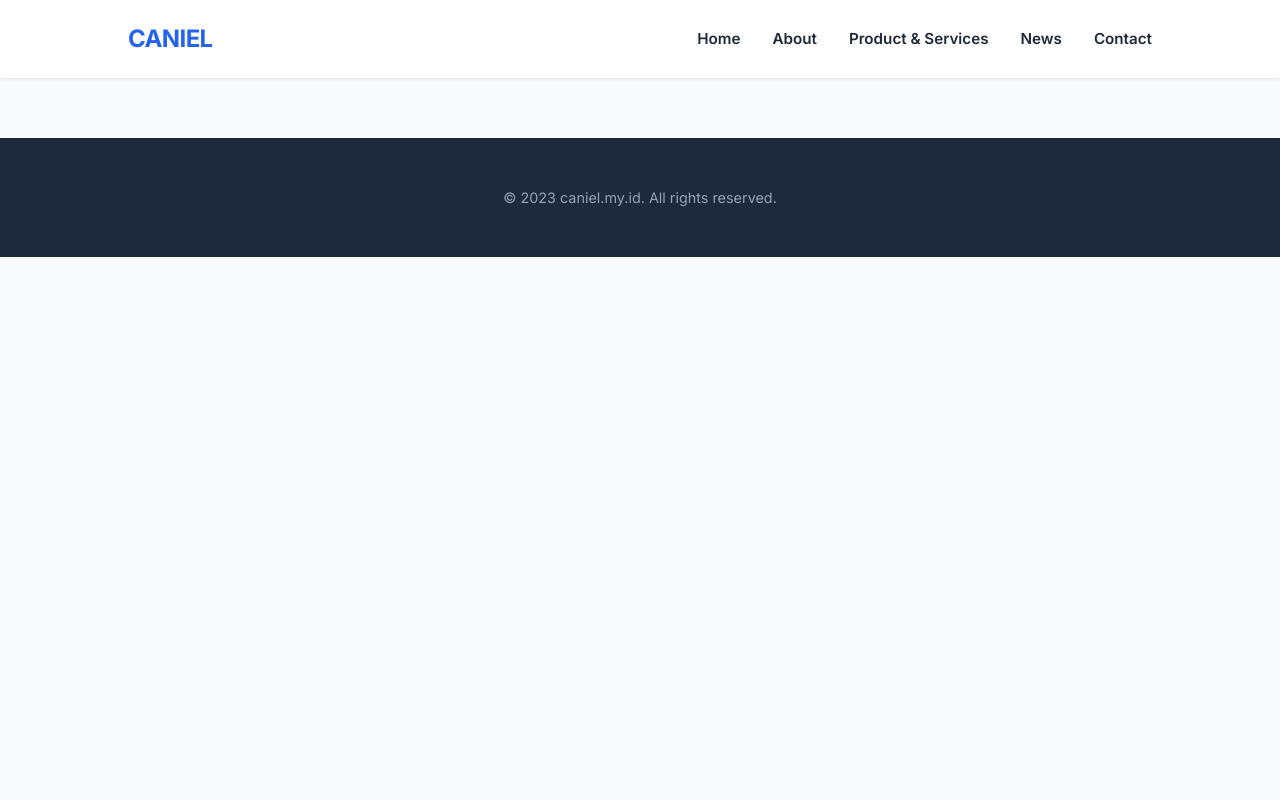
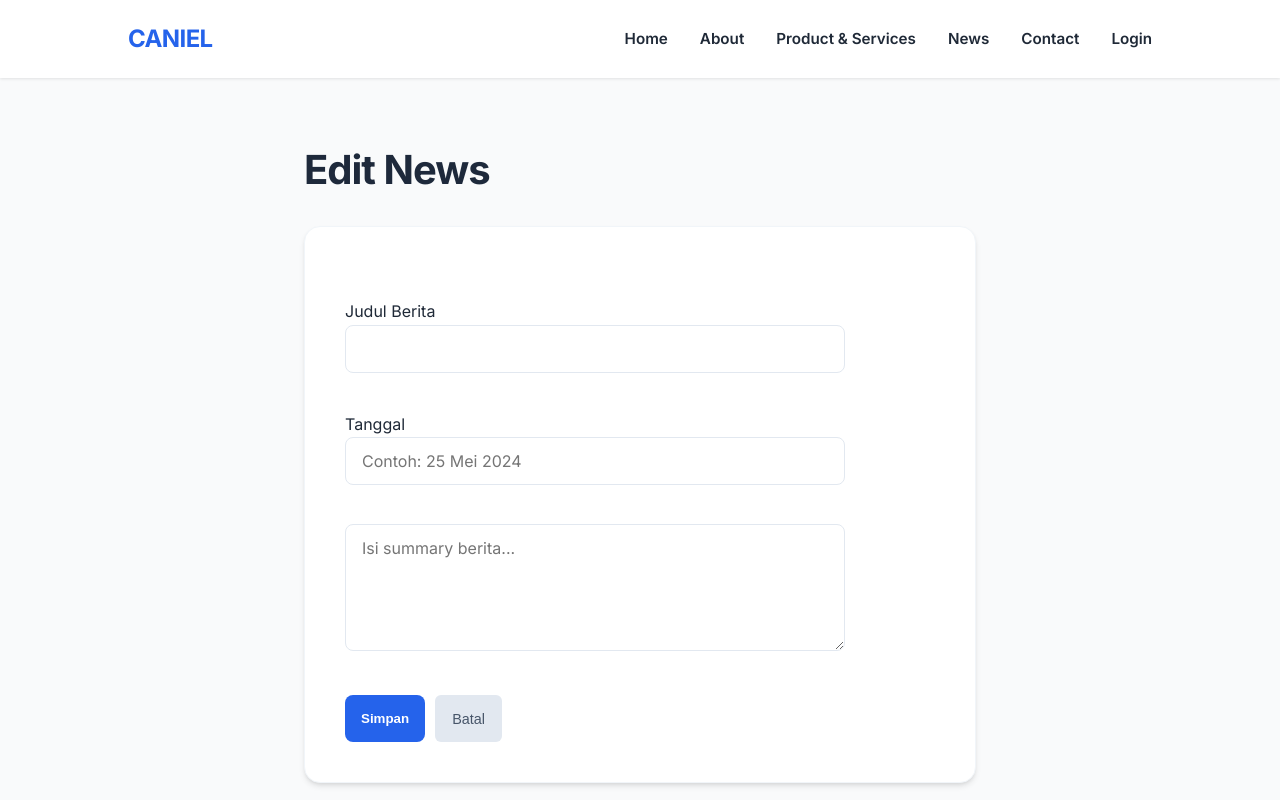
Before and after one commit to AlexFuad/website, a React (Create React App) app: page /admin/edit/1 in a window 1280 px wide. Shown: the top 800 px of the page. Built offline with nearby package versions, Linux system fonts and the light colour scheme.

Commit message:
Update dengan Modul Login Admin

```diff
--- /dev/null
+++ b/src/AdminDashboard.js
@@ -0,0 +1,66 @@
+import React, { useState, useEffect } from 'react';
+import { Link, useNavigate } from 'react-router-dom';
+import { useAuth } from './AuthContext';
+
+const AdminDashboard = () => {
+  const [blogs, setBlogs] = useState([]);
+  const { isAuthenticated, logout } = useAuth();
+  const navigate = useNavigate();
+
+  useEffect(() => {
+    if (!isAuthenticated) navigate('/login');
+    const savedBlogs = JSON.parse(localStorage.getItem('caniel_blogs')) || [];
+    setBlogs(savedBlogs);
+  }, [isAuthenticated, navigate]);
+
+  const deleteBlog = (id) => {
+    if (window.confirm('Hapus berita ini?')) {
+      const updated = blogs.filter(b => b.id !== id);
+      localStorage.setItem('caniel_blogs', JSON.stringify(updated));
+      setBlogs(updated);
+    }
+  };
+
+  return (
+    <div className="page-container">
+      <div style={{ display: 'flex', justifyContent: 'space-between', alignItems: 'center', marginBottom: '30px' }}>
+        <h1>News Management</h1>
+        <div>
+          <Link to="/admin/new" className="action-button edit-button" style={{ marginRight: '10px' }}>+ New Post</Link>
+          <button onClick={logout} className="action-button delete-button">Logout</button>
+        </div>
+      </div>
+
+      <div className="card" style={{ padding: '0' }}>
+        <table style={{ width: '100%', borderCollapse: 'collapse', textAlign: 'left' }}>
+          <thead>
+            <tr style={{ background: '#f8fafc' }}>
+              <th style={{ padding: '15px', borderBottom: '1px solid #e2e8f0' }}>Judul</th>
+              <th style={{ padding: '15px', borderBottom: '1px solid #e2e8f0' }}>Tanggal</th>
+              <th style={{ padding: '15px', borderBottom: '1px solid #e2e8f0' }}>Aksi</th>
+            </tr>
+          </thead>
+          <tbody>
+            {blogs.map(blog => (
+              <tr key={blog.id}>
+                <td style={{ padding: '15px', borderBottom: '1px solid #e2e8f0' }}>{blog.title}</td>
+                <td style={{ padding: '15px', borderBottom: '1px solid #e2e8f0' }}>{blog.date}</td>
+                <td style={{ padding: '15px', borderBottom: '1px solid #e2e8f0' }}>
+                  <Link to={`/admin/edit/${blog.id}`} style={{ marginRight: '10px', color: 'var(--primary-color)' }}>Edit</Link>
+                  <button
+                    onClick={() => deleteBlog(blog.id)}
+                    style={{ background: 'none', border: 'none', color: '#ef4444', cursor: 'pointer' }}
+                  >
+                    Hapus
+                  </button>
+                </td>
+              </tr>
+            ))}
+          </tbody>
+        </table>
+      </div>
+    </div>
+  );
+};
+
+export default AdminDashboard;
--- a/src/App.js
+++ b/src/App.js
@@ -1,16 +1,21 @@
 import React from 'react';
 import { BrowserRouter as Router, Routes, Route } from 'react-router-dom';
+import { AuthProvider } from './AuthContext';
 import Navbar from './Navbar';
 import Home from './Home';
 import About from './About';
 import Products from './Products';
 import News from './News';
 import Contact from './Contact';
+import LoginPage from './LoginPage';
+import AdminDashboard from './AdminDashboard';
+import NewsEditor from './NewsEditor';
 import './App.css';
 
 function App() {
   return (
     <Router>
+      <AuthProvider>
         <div className="App">
           <Navbar />
           <main className="content">
@@ -20,12 +25,17 @@ function App() {
               <Route path="/products" element={<Products />} />
               <Route path="/news" element={<News />} />
               <Route path="/contact" element={<Contact />} />
+              <Route path="/login" element={<LoginPage />} />
+              <Route path="/admin" element={<AdminDashboard />} />
+              <Route path="/admin/new" element={<NewsEditor />} />
+              <Route path="/admin/edit/:id" element={<NewsEditor />} />
             </Routes>
           </main>
           <footer>
             <p>&copy; 2023 caniel.my.id. All rights reserved.</p>
           </footer>
         </div>
+      </AuthProvider>
     </Router>
   );
 }
--- /dev/null
+++ b/src/AuthContext.js
@@ -0,0 +1,35 @@
+import React, { createContext, useState, useContext } from 'react';
+
+const AuthContext = createContext(null);
+
+export const AuthProvider = ({ children }) => {
+  const [user, setUser] = useState(JSON.parse(localStorage.getItem('admin_user')));
+
+  const login = (username, password) => {
+    // Simulasi login sederhana
+    if (username === 'admin' && password === 'admin123') {
+      const userData = { username: 'admin', role: 'admin' };
+      localStorage.setItem('admin_user', JSON.stringify(userData));
+      setUser(userData);
+      return true;
+    }
+    return false;
+  };
+
+  const logout = () => {
+    localStorage.removeItem('admin_user');
+    setUser(null);
+  };
+
+  return (
+    <AuthContext.Provider value={{ user, login, logout, isAuthenticated: !!user }}>
+      {children}
+    </AuthContext.Provider>
+  );
+};
+
+export const useAuth = () => {
+  const context = useContext(AuthContext);
+  if (!context) throw new Error('useAuth must be used within AuthProvider');
+  return context;
+};
--- /dev/null
+++ b/src/LoginPage.js
@@ -0,0 +1,42 @@
+import React, { useState } from 'react';
+import { useNavigate } from 'react-router-dom';
+import { useAuth } from './AuthContext';
+
+const LoginPage = () => {
+  const [username, setUsername] = useState('');
+  const [password, setPassword] = useState('');
+  const [error, setError] = useState('');
+  const { login } = useAuth();
+  const navigate = useNavigate();
+
+  const handleSubmit = (e) => {
+    e.preventDefault();
+    if (login(username, password)) {
+      navigate('/admin');
+    } else {
+      setError('Username atau password salah (admin/admin123)');
+    }
+  };
+
+  return (
+    <div className="page-container" style={{ maxWidth: '400px', margin: 'auto' }}>
+      <div className="card">
+        <h1 style={{ textAlign: 'center' }}>Admin Login</h1>
+        <form onSubmit={handleSubmit} className="contact-form">
+          <div style={{ marginBottom: '15px' }}>
+            <label>Username</label>
+            <input type="text" className="form-input" value={username} onChange={(e) => setUsername(e.target.value)} required />
+          </div>
+          <div style={{ marginBottom: '15px' }}>
+            <label>Password</label>
+            <input type="password" className="form-input" value={password} onChange={(e) => setPassword(e.target.value)} required />
+          </div>
+          {error && <p style={{ color: '#ef4444', fontSize: '0.8rem' }}>{error}</p>}
+          <button type="submit" className="form-button" style={{ width: '100%' }}>Login</button>
+        </form>
+      </div>
+    </div>
+  );
+};
+
+export default LoginPage;
--- a/src/Navbar.js
+++ b/src/Navbar.js
@@ -1,7 +1,10 @@
 import React from 'react';
 import { Link } from 'react-router-dom';
+import { useAuth } from './AuthContext';
 
 const Navbar = () => {
+  const { isAuthenticated } = useAuth();
+
   return (
     <nav className="navbar">
       <div className="logo">CANIEL</div>
@@ -11,6 +14,11 @@ const Navbar = () => {
         <li><Link to="/products">Product & Services</Link></li>
         <li><Link to="/news">News</Link></li>
         <li><Link to="/contact">Contact</Link></li>
+        {isAuthenticated ? (
+          <li><Link to="/admin" style={{ color: 'var(--primary-color)', fontWeight: 'bold' }}>Dashboard</Link></li>
+        ) : (
+          <li><Link to="/login">Login</Link></li>
+        )}
       </ul>
     </nav>
   );
--- a/src/News.js
+++ b/src/News.js
@@ -1,14 +1,13 @@
-import React from 'react';
+import React, { useState, useEffect } from 'react';
 import { Link } from 'react-router-dom';
 
 const News = () => {
-  const blogs = [
-    { id: 1, title: 'Peluncuran Website Caniel: Era Baru Solusi Digital', date: '24 Mei 2024', summary: 'Resmi meluncurkan website baru kami, caniel.my.id, sebagai platform untuk berbagi inovasi dan layanan digital kami yang komprehensif.' },
-    { id: 2, title: 'Tips Optimasi SEO 2024: Tingkatkan Peringkat Anda!', date: '20 Mei 2024', summary: 'Panduan lengkap untuk meningkatkan peringkat website Anda di mesin pencari dengan strategi SEO terbaru di tahun 2024, dari on-page hingga technical SEO.' },
-    { id: 3, title: 'Pentingnya UI/UX untuk Bisnis: Mengapa Ini Krusial?', date: '15 Mei 2024', summary: 'Mengapa desain antarmuka pengguna (UI) dan pengalaman pengguna (UX) sangat krusial dalam menarik dan mempertahankan pelanggan Anda di pasar digital yang kompetitif.' },
-    { id: 4, title: 'Memilih Teknologi Frontend yang Tepat untuk Proyek Anda', date: '10 Mei 2024', summary: 'Panduan mendalam tentang faktor-faktor yang perlu dipertimbangkan saat memilih framework frontend seperti React, Angular, atau Vue.js.' },
-    { id: 5, title: 'Keamanan Siber untuk Bisnis Kecil: Langkah-langkah Esensial', date: '05 Mei 2024', summary: 'Melindungi aset digital Anda adalah prioritas. Pelajari langkah-langkah penting untuk meningkatkan keamanan siber bisnis kecil Anda.' }
-  ];
+  const [blogs, setBlogs] = useState([]);
+
+  useEffect(() => {
+    const savedBlogs = JSON.parse(localStorage.getItem('caniel_blogs')) || [];
+    setBlogs(savedBlogs);
+  }, []);
 
   return (
     <div className="page-container">
--- /dev/null
+++ b/src/NewsEditor.js
@@ -0,0 +1,73 @@
+import React, { useState, useEffect } from 'react';
+import { useParams, useNavigate } from 'react-router-dom';
+
+const NewsEditor = () => {
+  const { id } = useParams();
+  const navigate = useNavigate();
+  const [formData, setFormData] = useState({ title: '', date: '', summary: '' });
+
+  useEffect(() => {
+    if (id) {
+      const blogs = JSON.parse(localStorage.getItem('caniel_blogs')) || [];
+      const blog = blogs.find(b => b.id === parseInt(id));
+      if (blog) setFormData(blog);
+    }
+  }, [id]);
+
+  const handleSubmit = (e) => {
+    e.preventDefault();
+    let blogs = JSON.parse(localStorage.getItem('caniel_blogs')) || [];
+
+    if (id) {
+      blogs = blogs.map(b => b.id === parseInt(id) ? { ...formData } : b);
+    } else {
+      const newBlog = { ...formData, id: Date.now() };
+      blogs.push(newBlog);
+    }
+
+    localStorage.setItem('caniel_blogs', JSON.stringify(blogs));
+    navigate('/admin');
+  };
+
+  return (
+    <div className="page-container" style={{ maxWidth: '800px' }}>
+      <h1>{id ? 'Edit News' : 'Create News'}</h1>
+      <div className="card">
+        <form onSubmit={handleSubmit} className="contact-form">
+          <div style={{ marginBottom: '15px' }}>
+            <label>Judul Berita</label>
+            <input
+              type="text" className="form-input"
+              value={formData.title}
+              onChange={(e) => setFormData({...formData, title: e.target.value})}
+              required
+            />
+          </div>
+          <div style={{ marginBottom: '15px' }}>
+            <label>Tanggal</label>
+            <input
+              type="text" className="form-input"
+              value={formData.date}
+              onChange={(e) => setFormData({...formData, date: e.target.value})}
+              placeholder="Contoh: 25 Mei 2024"
+              required
+            />
+          </div>
+          <textarea
+            className="form-textarea" rows="5"
+            value={formData.summary}
+            onChange={(e) => setFormData({...formData, summary: e.target.value})}
+            placeholder="Isi summary berita..."
+            required
+          ></textarea>
+          <div style={{ marginTop: '20px', display: 'flex', gap: '10px' }}>
+            <button type="submit" className="form-button">Simpan</button>
+            <button type="button" onClick={() => navigate('/admin')} className="action-button" style={{ background: '#e2e8f0', color: '#475569' }}>Batal</button>
+          </div>
+        </form>
+      </div>
+    </div>
+  );
+};
+
+export default NewsEditor;
```
Lines whose indentation alone changed are shown as unchanged.
